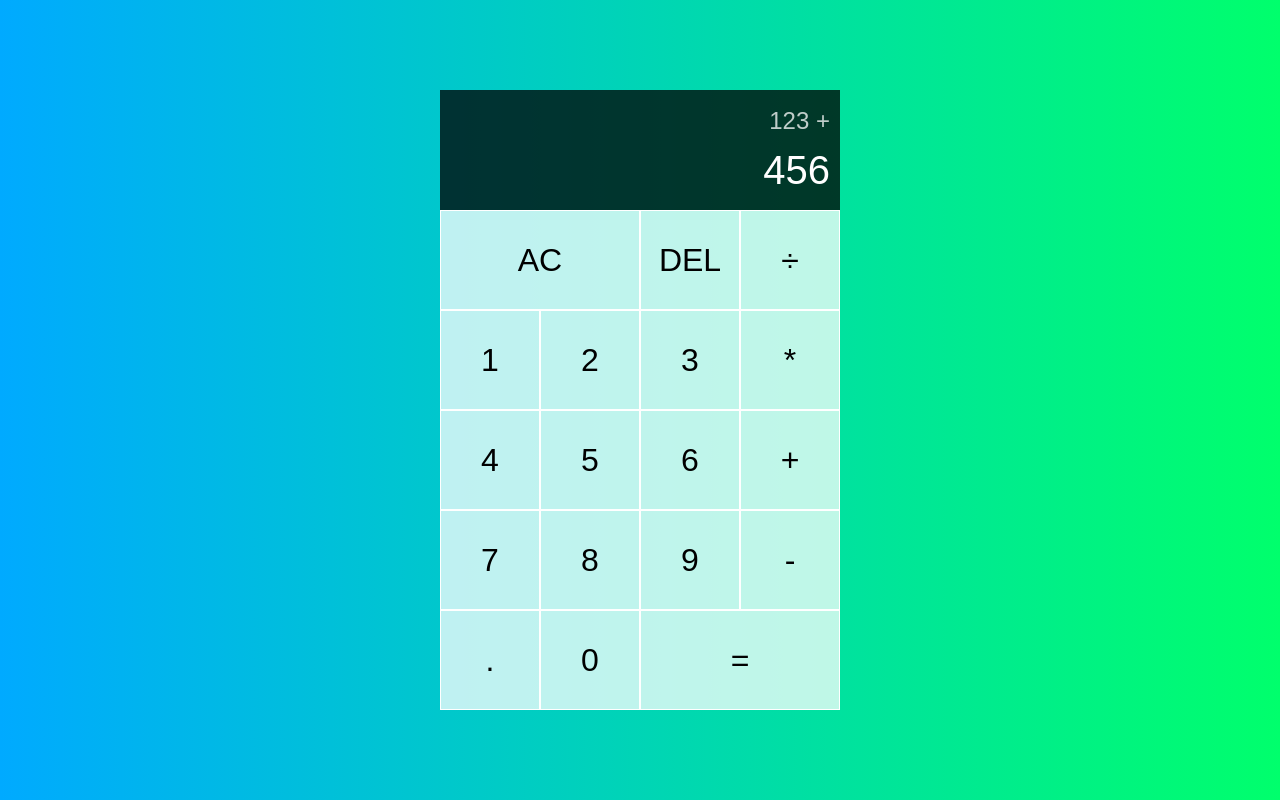
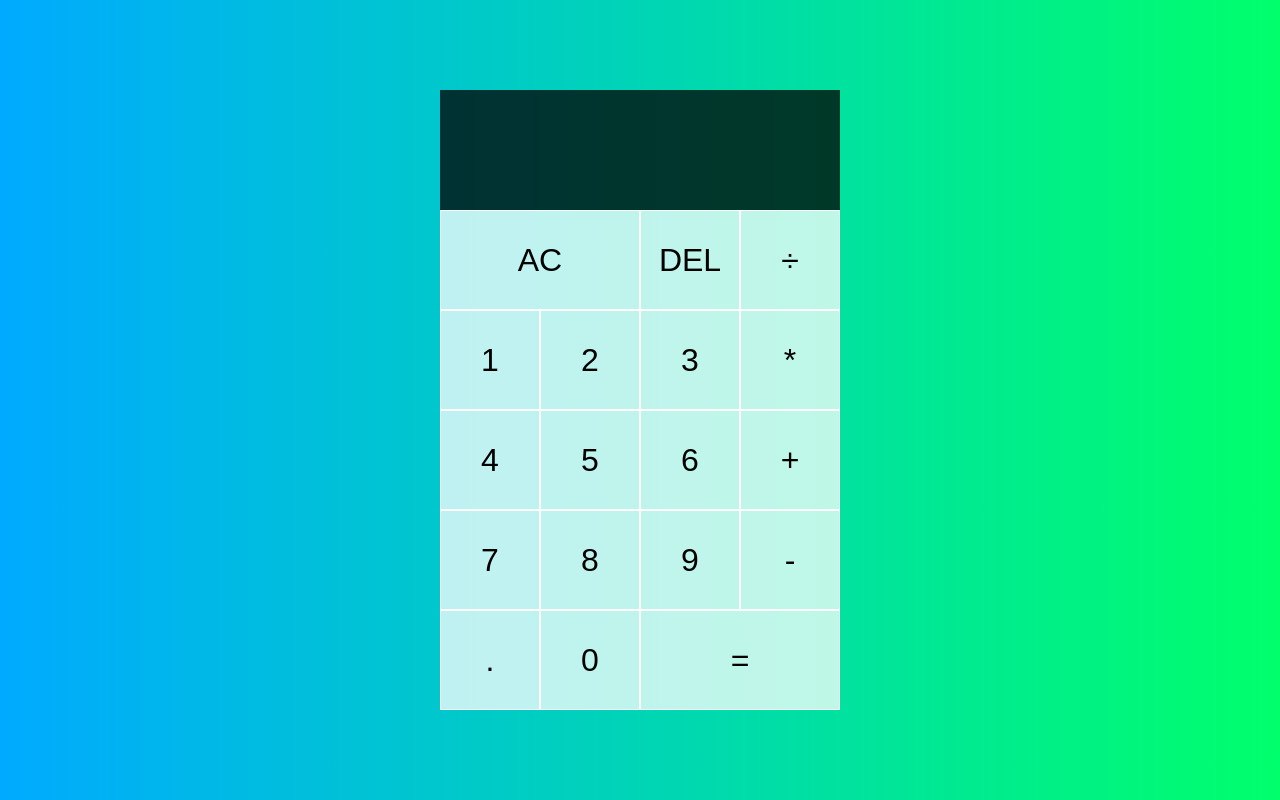
Before and after one commit to OpeDada/calculator-js, a plain HTML site: page index.html in a window 1280 px wide. Drawn offline with Linux system fonts and the light colour scheme.

Commit message:
remove dummy text

```diff
--- a/index.html
+++ b/index.html
@@ -10,8 +10,8 @@
   <body>
     <div class="calculator-grid">
       <div class="output">
-        <div class="previous-operand">123 +</div>
-        <div class="current-operand">456</div>
+        <div class="previous-operand"></div>
+        <div class="current-operand"></div>
       </div>
       <button class="span-two">AC</button>
       <button>DEL</button>
```
